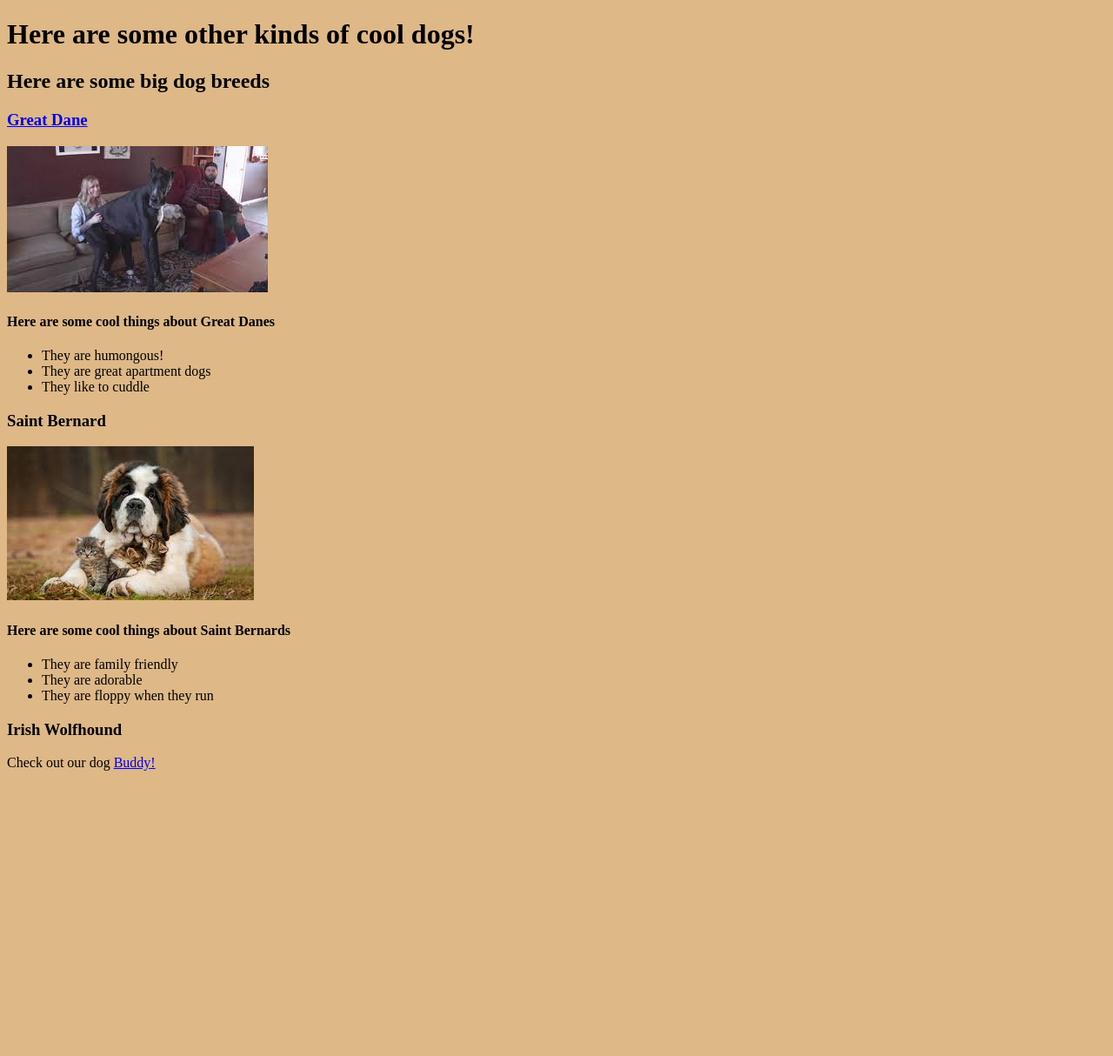
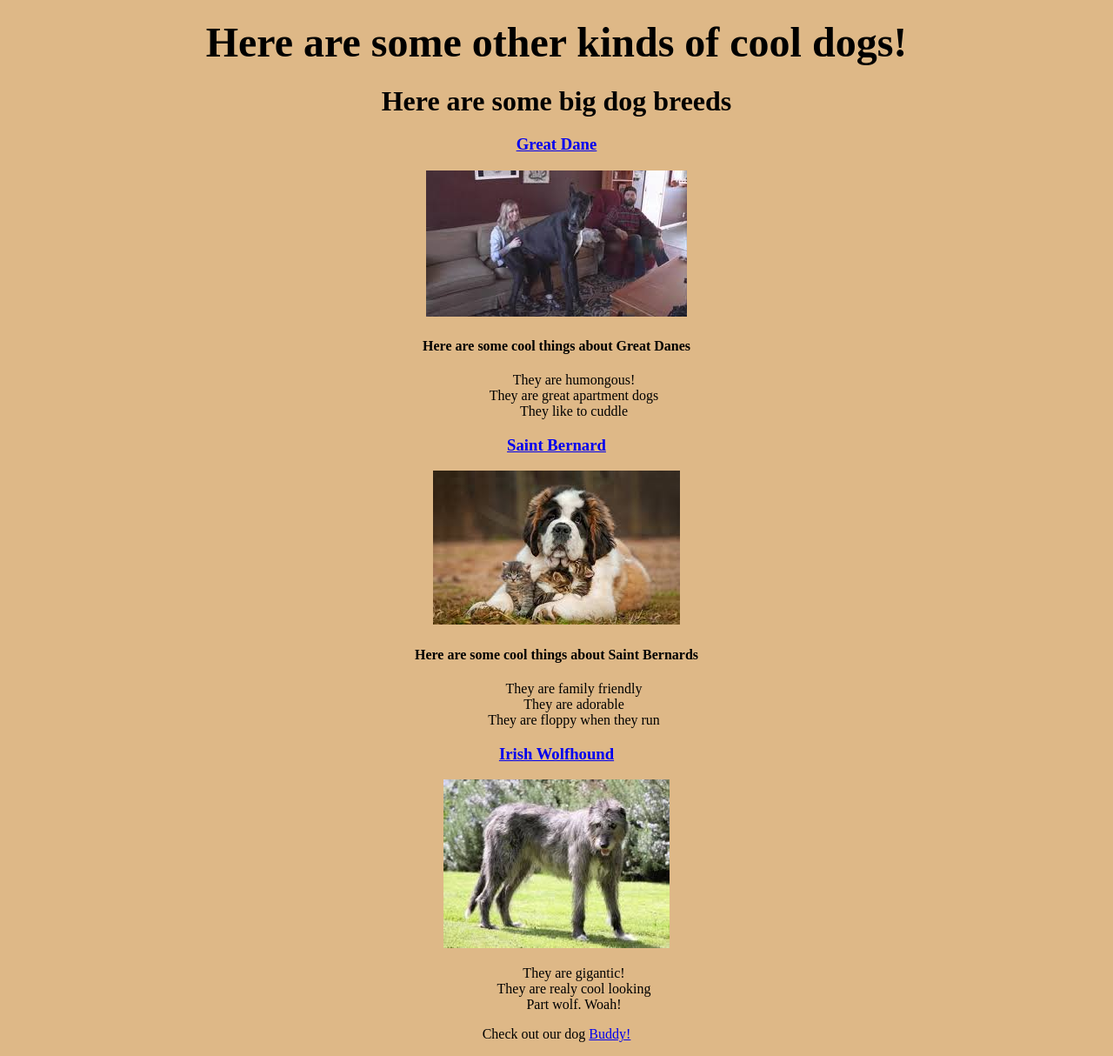
Before and after one commit to RyanVinyard/bens-pets, a plain HTML site: page puppy-blog.html in a window 1280 px wide. Shown: the whole page at 87% size. Before the commit the page ends 902 px from the top, so only its background shows below. Drawn offline with Linux system fonts and the light colour scheme.

Commit message:
Centered Page

```diff
--- a/puppy-blog.html
+++ b/puppy-blog.html
@@ -6,28 +6,39 @@
     </title>
   </head>
   <body bgcolor="#DEB887">
-    <h1>Here are some other kinds of cool dogs!</h1>
-    <h2>Here are some big dog breeds</h2>
+  <center>
+    <h1><font size="9">Here are some other kinds of cool dogs!</h1></font>
+    <h2><font size="6">Here are some big dog breeds</h2></font>
     <a href="http://www.akc.org/dog-breeds/great-dane/">
       <h3><strong>Great Dane</strong></h3>
       <img src="img/dane.jpeg">
     </a>
     <h4>Here are some cool things about Great Danes</h4>
-    <ul>
+    <ul style="list-style-type:none">
       <li>They are humongous!</li>
       <li>They are great apartment dogs</li>
       <li>They like to cuddle</li>
     </ul>
-    <h3><strong>Saint Bernard</strong></h3>
-    <img src="img/saint.jpeg">
+    <a href="http://www.akc.org/dog-breeds/st-bernard/">
+      <h3><strong>Saint Bernard</strong></h3>
+      <img src="img/saint.jpeg">
+    </a>
     <h4>Here are some cool things about Saint Bernards</h4>
-    <ul>
+    <ul style="list-style-type:none">
       <li>They are family friendly</li>
       <li>They are adorable</li>
       <li>They are floppy when they run</li>
     </ul>
-    <h3><strong>Irish Wolfhound</strong></h3>
-      </ul>
+    <a href="http://www.akc.org/dog-breeds/irish-wolfhound/">
+      <h3><strong>Irish Wolfhound</strong></h3>
+      <img src="img/wolfhound.jpeg">
+    </a>
+    <ul style="list-style-type:none">
+      <li>They are gigantic!</li>
+      <li>They are realy cool looking</li>
+      <li>Part wolf. Woah!</li>
+    </ul>
     <p>Check out our dog <a href="my-dog.html">Buddy!</a></p>
+  </center>
   </body>
 </html>
```
